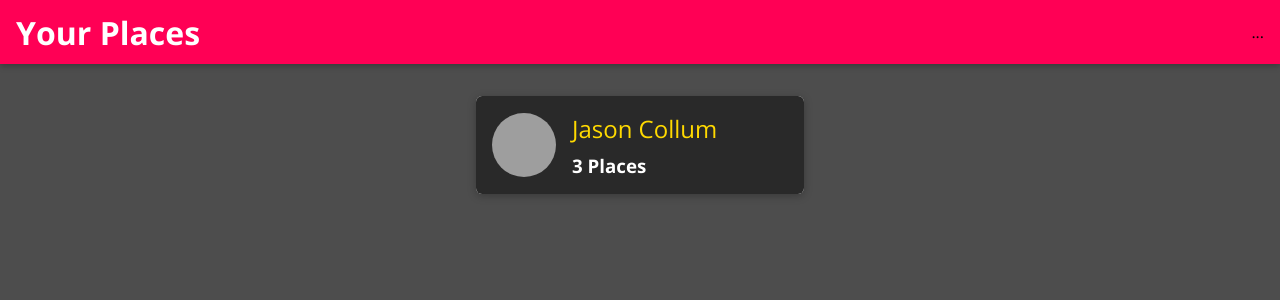
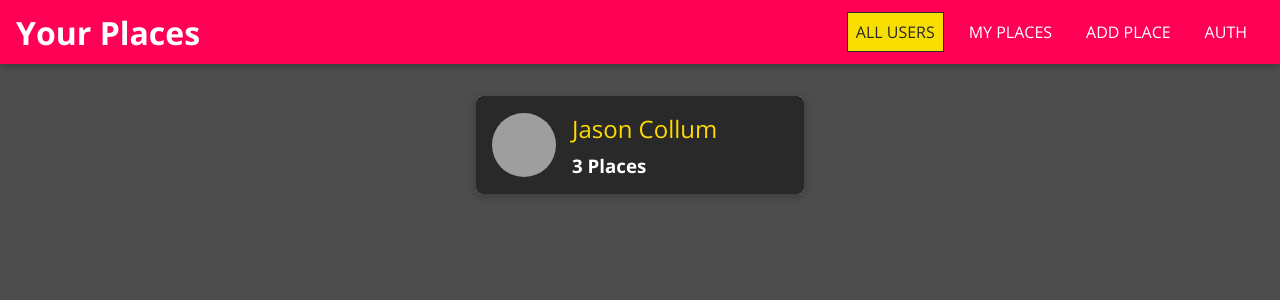
Before and after one commit to jasoncollum/PlacesAppUI, a React (Create React App) app: page / in a window 1280 px wide. Shown: the top 300 px of the page. Built offline with nearby package versions, Linux system fonts and the light colour scheme; grey boxes are pictures that could not be loaded.

Commit message:
add NavLinks component

```diff
--- a/src/shared/components/Navigation/MainNavigation.js
+++ b/src/shared/components/Navigation/MainNavigation.js
@@ -2,6 +2,7 @@
 import { Link } from 'react-router-dom';
 
 import MainHeader from './MainHeader';
+import NavLinks from './NavLinks';
 import './MainNavigation.css';
 
 const MainNavigation = props => {
@@ -15,7 +16,7 @@
             <Link to='/'>Your Places</Link>
         </h1>
         <nav>
-            ...
+            <NavLinks />
         </nav>
     </MainHeader>
 }
--- a/src/shared/components/Navigation/NavLinks.css
+++ b/src/shared/components/Navigation/NavLinks.css
@@ -0,0 +1,76 @@
+.nav-links {
+  list-style: none;
+  margin: 0;
+  padding: 0;
+  width: 100%;
+  height: 100%;
+  display: flex;
+  flex-direction: column;
+  justify-content: center;
+  align-items: center;
+}
+
+.nav-links li {
+  margin: 1rem;
+}
+
+.nav-links a {
+  border: 1px solid transparent;
+  color: #292929;
+  text-decoration: none;
+  padding: 0.5rem;
+}
+
+.nav-links a:hover,
+.nav-links a:active,
+.nav-links a.active {
+  background: #f8df00;
+  border-color: #292929;
+  color: #292929;
+}
+
+.nav-links button {
+  cursor: pointer;
+  border: 1px solid #292929;
+  color: #292929;
+  background: transparent;
+  padding: 0.5rem;
+  font: inherit;
+}
+
+.nav-links button:focus {
+  outline: none;
+}
+
+.nav-links button:hover,
+.nav-links button:active {
+  background: #292929;
+  color: white;
+}
+
+@media (min-width: 768px) {
+  .nav-links {
+    flex-direction: row;
+  }
+
+  .nav-links li {
+    margin: 0 0.5rem;
+  }
+
+  .nav-links a {
+    color: white;
+    text-decoration: none;
+  }
+
+  .nav-links button {
+    border: 1px solid white;
+    color: white;
+    background: transparent;
+  }
+
+  .nav-links button:hover,
+  .nav-links button:active {
+    background: #f8df00;
+    color: #292929;
+  }
+}
--- a/src/shared/components/Navigation/NavLinks.js
+++ b/src/shared/components/Navigation/NavLinks.js
@@ -0,0 +1,23 @@
+import React from 'react';
+import { NavLink } from 'react-router-dom';
+
+import './NavLinks.css';
+
+const NavLinks = props => {
+    return <ul className='nav-links'>
+        <li>
+            <NavLink to='/' exact>ALL USERS</NavLink>
+        </li>
+        <li>
+            <NavLink to='/u1/places'>MY PLACES</NavLink>
+        </li>
+        <li>
+            <NavLink to='/places/new'>ADD PLACE</NavLink>
+        </li>
+        <li>
+            <NavLink to='/auth'>AUTH</NavLink>
+        </li>
+    </ul>
+}
+
+export default NavLinks;
```
